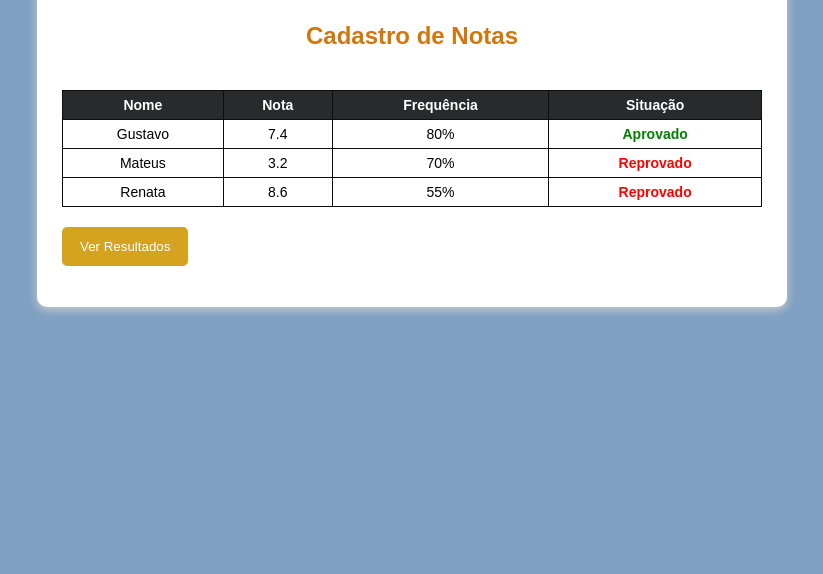
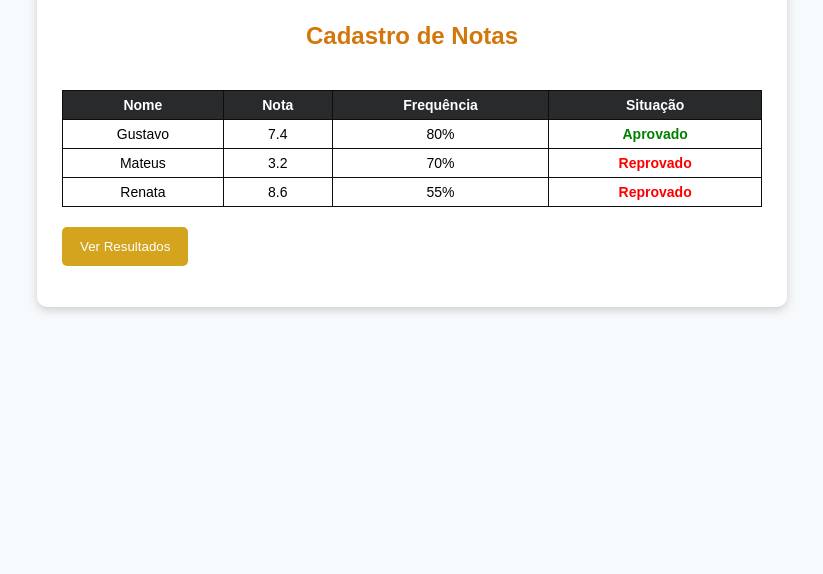
Before and after one commit to rayane06087904-tech/sistema-escolar, a plain HTML site: page index.html in a window 1280 px wide. Shown: the part 226-800 px from the top of the page, without its empty margins (228-1051 px from the left). Drawn offline with Linux system fonts and the light colour scheme.

Commit message:
atualizei

```diff
--- a/style.css
+++ b/style.css
@@ -1,6 +1,6 @@
 body {
     font-family: Arial, sans-serif;
-    background-color: #7fa0c2;
+    background-color: #f7fafc;
     margin: 0;
     padding: 30px;
 }
```
